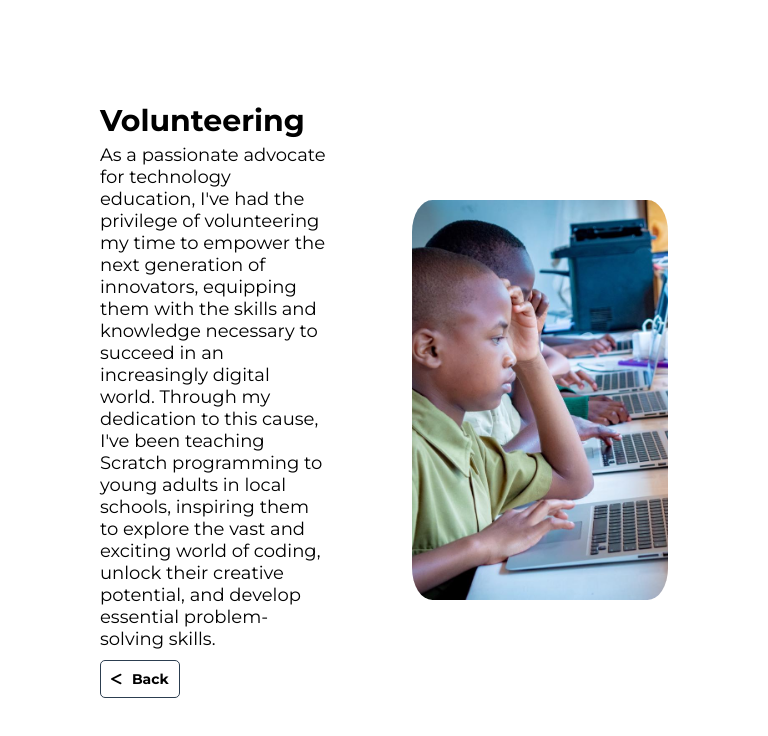
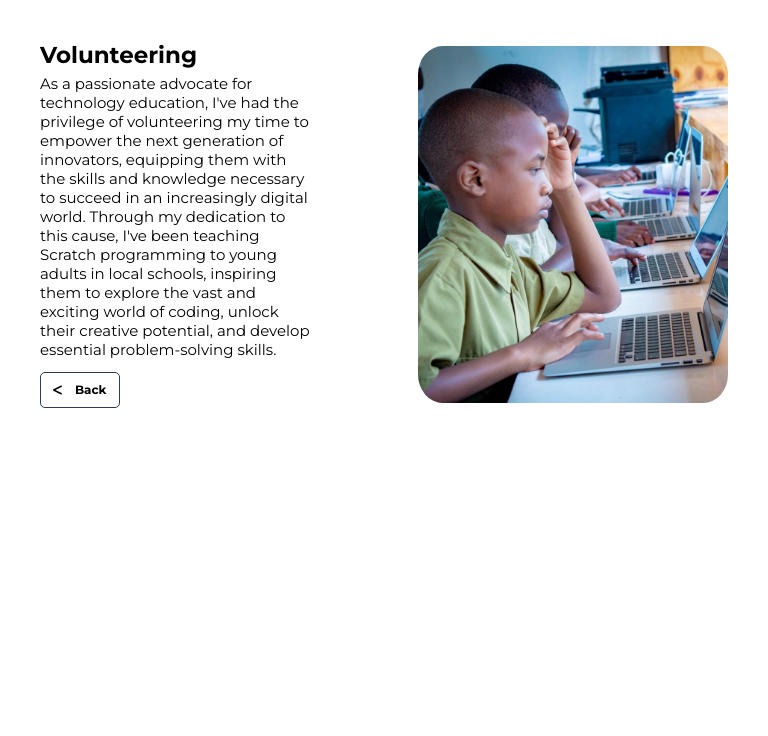
Before and after one commit to danielmututa/React-Portfolio, a React (Create React App) app: page /about-more in a window 768 px wide. Shown: the top 736 px of the page. Built offline with nearby package versions, Linux system fonts and the light colour scheme.

Commit message:
updating footer links

```diff
--- a/src/App.css
+++ b/src/App.css
@@ -399,6 +399,17 @@ font-family: 'Montserrat-Bold.ttf';
     border: 1px solid #2C3E50;
     border-radius: 5px;
     font-family: 'Montserrat-Bold.ttf';
+    transition: .9s;
+}
+
+.about-two--buttons button:hover{
+    background-color: #2C3E50;
+    color: #fff;
+}
+
+.about-two--buttons a:hover{
+    background-color: #2C3E50;
+    color: #fff;
 }
 .about-two--buttons a{
     color: #000000;
@@ -414,6 +425,7 @@ font-family: 'Montserrat-Bold.ttf';
     border: 1px solid #2C3E50;
     border-radius: 5px;
     font-family: 'Montserrat-Bold.ttf';
+    transition: .9s;
 }
 
 
@@ -469,14 +481,20 @@ border-radius: 8%;
     justify-content: space-evenly;
     /* padding-left: 5px; */
     width: 80px;
-    font-size: 14px;
+    font-size: 13px;
     height: 38px;
     font-weight: 600;
     background-color: transparent;
     border: 1px solid #2C3E50;
     border-radius: 5px;
     font-family: 'Montserrat-Bold.ttf';
-    margin-top: 10px;
+    margin-top: 13px;
+    transition: .9s;
+}
+
+.aboutmore--flexcontent button:hover{
+    background-color: #2C3E50;
+    color: #fff;
 }
 
 
@@ -608,7 +626,15 @@ padding: 80px 82px 80px 82px;
     color: #fff;
     font-family: 'Montserrat-Regular.ttf';
     font-weight: 600;
-
+    transition: .9s;
+
+}
+
+.portfolio-des-view button:hover{
+background-color: #fff;
+/* border:  1px solid #; */
+color: #000000;
+font-weight: 800;
 }
 
 
@@ -738,6 +764,12 @@ font-family: 'Montserrat-Regular.ttf';
     border:1px solid #2C3E50;
     background-color: transparent;
     font-weight: 600;
+    transition: .9s;
+}
+
+.contact-msg:hover{
+    background-color: #2C3E50;
+    color: #fff;
 }
 
 /* END CONTACT */
@@ -1366,6 +1398,38 @@ e */
         width: 99px;
         font-size: 12px;
         height: 34px;
+    }
+
+    .aboutmore--container {
+        padding: 0px 40px;
+        height: 56vh;
+        align-items: center;
+        display: flex;
+        justify-content: space-between;
+    }
+
+    .aboutmore--flexcontent h3 {
+
+        font-size: 23px;
+        padding-bottom: 5px;
+    }
+
+    .aboutmore--flexcontent p {
+        font-size: 15px;
+    }
+
+    .aboutmore--flexcontent button {
+
+        width: 80px;
+        font-size: 12px;
+        height: 36px;
+
+
+    }
+
+    .aboutmore--flex--img {
+        height: 357px;
+        width: 45%;
     }
     /* end--about */
 
@@ -1677,6 +1741,42 @@ e */
     font-size: 12px;
     height: 36px;
 }
+
+
+
+
+
+.aboutmore--container {
+    padding: 0px 40px;
+    height: 48vh;
+    align-items: center;
+    display: flex;
+    justify-content: space-between;
+}
+
+.aboutmore--flexcontent h3 {
+
+    font-size: 23px;
+    padding-bottom: 5px;
+}
+
+.aboutmore--flexcontent p {
+    font-size: 15px;
+}
+
+.aboutmore--flexcontent button {
+
+    width: 80px;
+    font-size: 12px;
+    height: 36px;
+
+
+}
+
+.aboutmore--flex--img {
+    height: 357px;
+    width: 45%;
+}
 /* end--about */
 
 /* portfolio */
--- a/src/components/Footer/Footer.js
+++ b/src/components/Footer/Footer.js
@@ -6,9 +6,9 @@ import { faWhatsapp } from '@fortawesome/free-brands-svg-icons'
 const Footer = () => {
 
   const footericons= [
-    {icon:faFacebookF},
-    {icon:faLinkedinIn},
-    {icon:faWhatsapp}
+    {icon:faFacebookF, link:"https://www.facebook.com/profile.php?id=100079493274713"},
+    {icon:faLinkedinIn, link:"https://www.linkedin.com/in/daniel-mututa-7483032aa/"},
+    {icon:faWhatsapp, link: "https://wa.me/0775306263"}
   ]
 
 
@@ -17,8 +17,14 @@ const Footer = () => {
         <h3>Portfolio</h3>
         <div className="footer--allicons">
             {
-                footericons.map((item) => (
-                    <div className="footer--resvered"> <FontAwesomeIcon className='footer-icon' icon={item.icon}/> </div>
+                footericons.map((item, index) => (
+
+                    // <div className="footer--resvered"> <FontAwesomeIcon className='footer-icon' icon={item.icon}/> </div>
+
+                    <a key={index} href={item.link} target="_blank" rel="noopener noreferrer" className="footer--resvered">
+                    <FontAwesomeIcon className='footer-icon' icon={item.icon} />
+                  </a>
+
                 ))
 
             }
```
